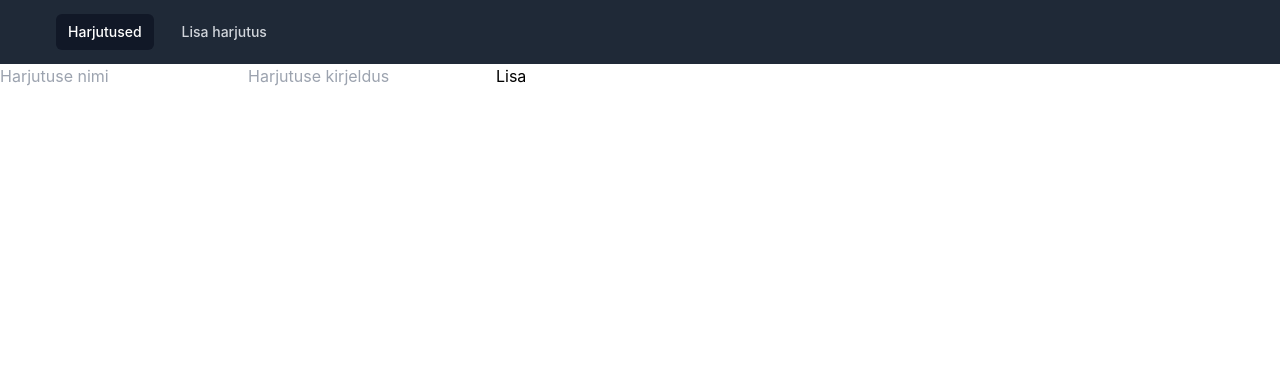
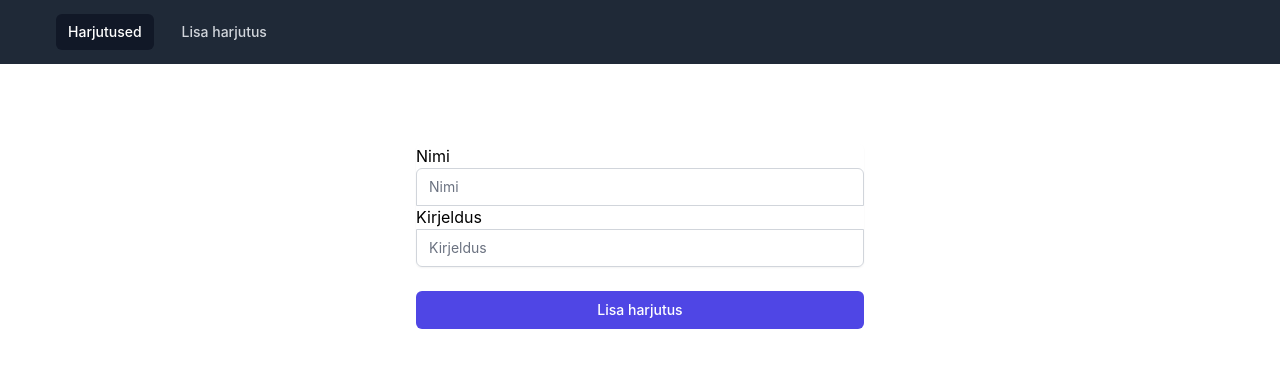
Before and after one commit to Alaanep/vue-clientapp, a Vue app: page /newexercise in a window 1280 px wide. Shown: the top 368 px of the page. Built offline with nearby package versions, Linux system fonts and the light colour scheme.

Commit message:
AddExerciseForm ja ExerciseList kujundus

```diff
--- a/src/components/AddExerciseForm.vue
+++ b/src/components/AddExerciseForm.vue
@@ -1,7 +1,36 @@
 <template>
-    <input placeholder="Harjutuse nimi" />
-    <input placeholder="Harjutuse kirjeldus" />
-    <button>Lisa</button>
+    <div class="min-h-full flex items-center justify-center py-12 px-4 sm:px-6 lg:px-8">
+        <div class="max-w-md w-full space-y-8">
+            <div class="mt-8 space-y-6">
+                <div class="rounded-md shadow-sm -space-y-px">
+                    <div>
+                        <label for="name">Nimi</label>
+                        <input
+                            id="name"
+                            name="name"
+                            class="appearance-none rounded-none relative block w-full px-3 py-2 border border-gray-300 placeholder-gray-500 text-gray-900 rounded-t-md focus:outline-none focus:ring-indigo-500 focus:border-indigo-500 focus:z-10 sm:text-sm"
+                            placeholder="Nimi"
+                        />
+                    </div>
+                    <div>
+                        <label for="description">Kirjeldus</label>
+                        <input
+                        id="description"
+                        name="description"
+                        class="appearance-none rounded-none relative block w-full px-3 py-2 border border-gray-300 placeholder-gray-500 text-gray-900 rounded-b-md focus:outline-none focus:ring-indigo-500 focus:border-indigo-500 focus:z-10 sm:text-sm"
+                        placeholder="Kirjeldus"
+                        />
+                    </div>
+                </div>
+                <div>
+                    <button class="group relative w-full flex justify-center py-2 px-4 border border-transparent text-sm font-medium rounded-md text-white bg-indigo-600 hover:bg-indigo-700 focus:outline-none focus:ring-2 focus:ring-offset-2 focus:ring-indigo-500">
+                        <span class="absolute left-0 inset-y-0 flex items-center pl-3"></span>
+                        Lisa harjutus
+                    </button>
+                </div>
+            </div>
+        </div>
+    </div>
 </template>
 
 <script setup lang="ts"></script>
--- a/src/components/ExerciseList.vue
+++ b/src/components/ExerciseList.vue
@@ -1,11 +1,13 @@
 <template>
-    <div class="text-center bg-gray-50 text-dark-300">
-        <h1 class="font-bold">{{title}}</h1>
-        <ul>
-            <li v-for="item in localExerciseList" :key="item.name">
-                <Exercise: exericse="item"/>
-            </li>
-        </ul>
+    <div class="min-h-screen flex justify-center bg-gray-50 py-12 px-4 sm:px-6 lg:px-8 text-dark-300">
+        <div class="text-center bg-gray-50">
+            <h1 class="font-bold">{{ title }}</h1>
+            <ul>
+                <li v-for="item in localExerciseList" :key="item.name">
+                    <Exercise :exercise="item" />
+                </li>
+            </ul>
+        </div>
     </div>
 </template>
 
--- a/src/router/index.ts
+++ b/src/router/index.ts
@@ -1,5 +1,5 @@
 import {createRouter, createWebHistory, RouteRecordRaw} from 'vue-router';
-import ExerciseVue from '@/views/Exercise.vue';
+import ExercisesVue from '@/views/Exercises.vue';
 import AddExerciseVue from '@/views/AddExercise.vue';
 import { create } from 'domain';
 
@@ -7,7 +7,7 @@ const routes: Array<RouteRecordRaw>=[
     {
         path:'/',
         name: 'Harjutused',
-        component: ExerciseVue,
+        component: ExercisesVue,
         props: {title: 'Harjutused'},
     },
     {
```
